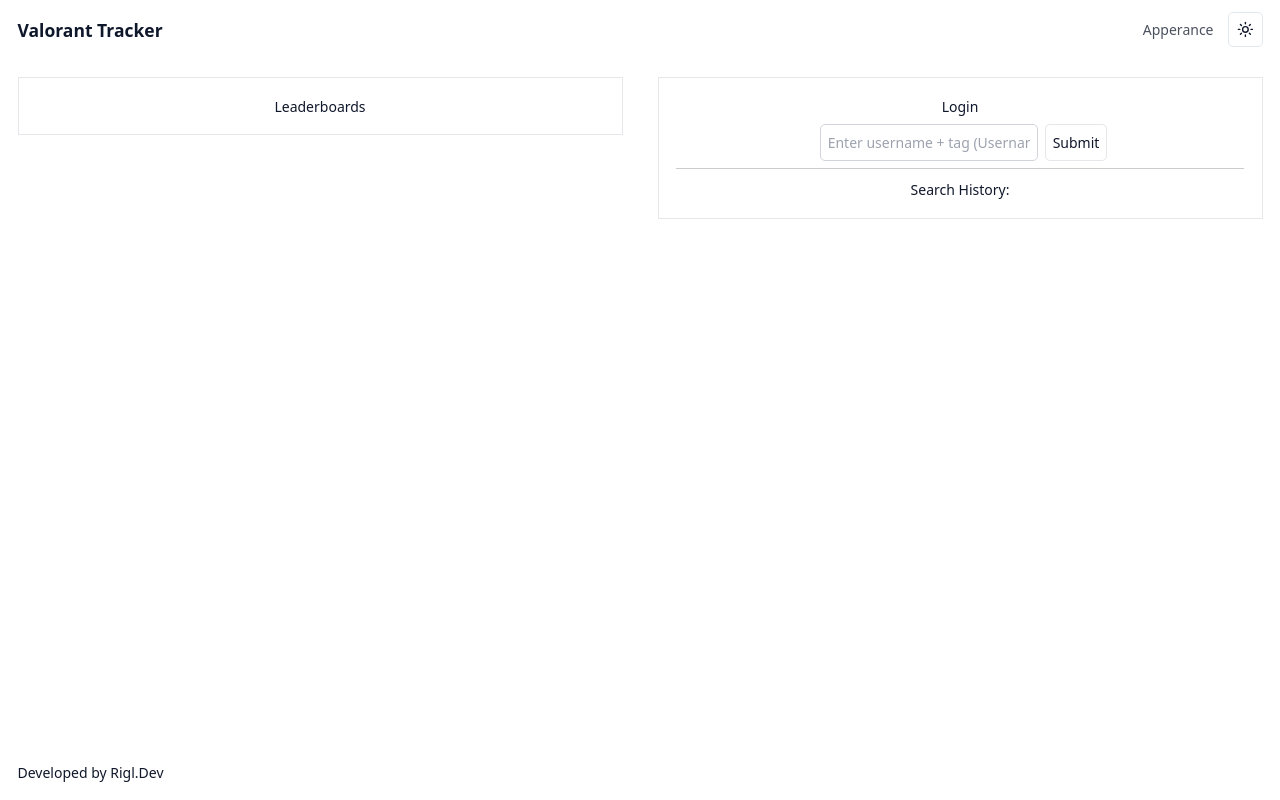
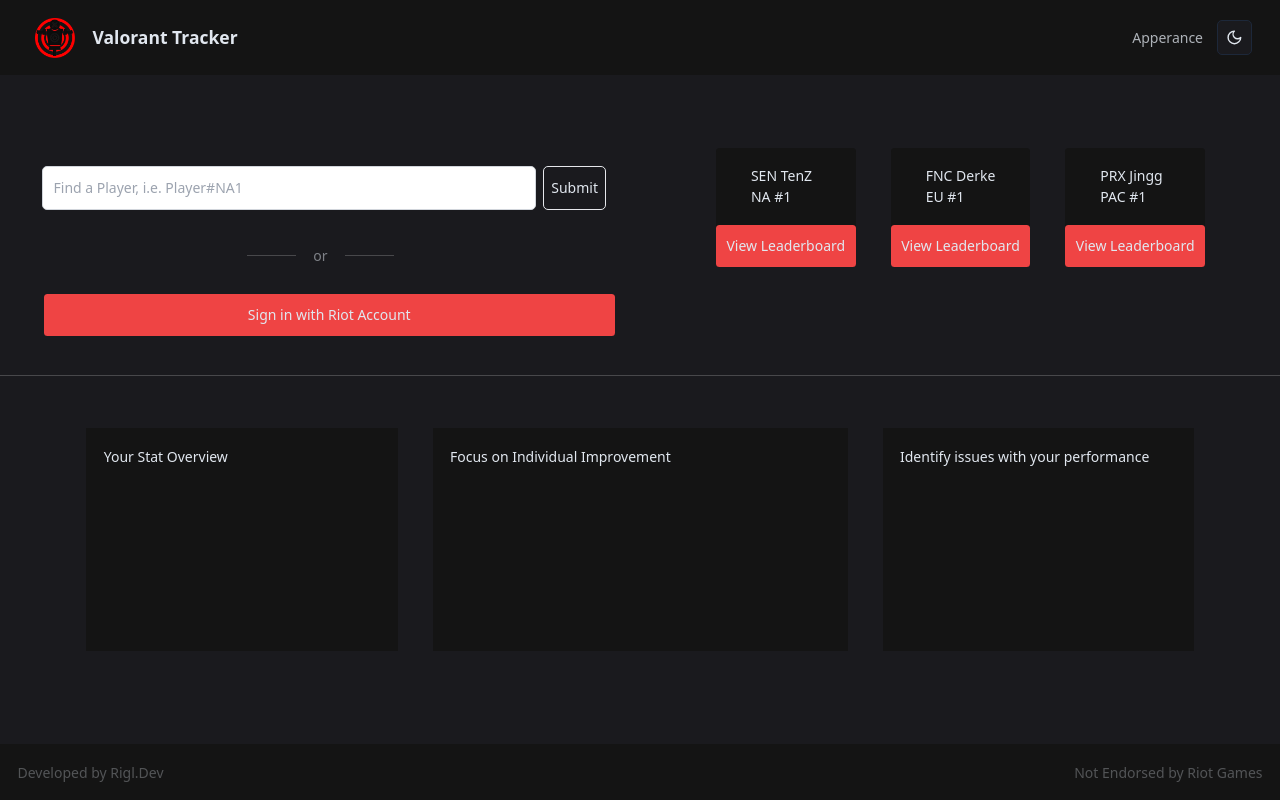
Before and after one commit to arigl/ValorantTracker, a React (Vite) app: page / in a window 1280 px wide. Built offline with nearby package versions, Linux system fonts and the light colour scheme.

Commit message:
homepage improvements

```diff
--- a/src/App.tsx
+++ b/src/App.tsx
@@ -231,7 +231,7 @@
 
   return (
     <>
-      <ThemeProvider defaultTheme="light" storageKey="vite-ui-theme">
+      <ThemeProvider defaultTheme="dark" storageKey="vite-ui-theme">
         {currentUser == "" && (
           <LoginScreen
             userName={currentUser}
--- a/src/components/LoginScreen.tsx
+++ b/src/components/LoginScreen.tsx
@@ -61,42 +61,49 @@
 
   return (
     <div className="flex flex-col min-h-screen">
-      <div className="flex flex-row justify-between">
-        <h1 className="text-center font-bold text-xl p-5">Valorant Tracker</h1>
-        <div className=" mr-5 flex flex-row items-center">
+      <div className="flex flex-row justify-between bg-header">
+        <div className="flex flex-row justify-center items-center gap-5 ml-10 pt-5 pb-5">
+          <img src="/ValTrackerLogo.png" width={40}></img>
+          <h1 className="text-center font-bold text-xl">Valorant Tracker</h1>
+        </div>
+
+        <div className=" mr-8 flex flex-row items-center">
           <h1 className="opacity-75 mr-4">Apperance</h1>
           <ModeToggle />
         </div>
       </div>
-
       <div className="flex flex-row flex-grow">
-        <div className="w-1/2">
+        {/* <div className="w-1/2">
           <div className="border m-5 p-5 text-center">
             <h1> Leaderboards</h1>
           </div>
-        </div>
-        <div className="w-1/2">
-          <div className="border m-5 p-5 text-center">
-            <h1> Login</h1>
-            <form onSubmit={handleFormSubmit}>
+        </div> */}
+        <div className="w-screen flex flex-col">
+          <div className="w-screen flex flex-row items-center">
+            <div className="flex flex-col w-1/2 h-1/2 m-5 p-5 text-left items-center gap-8">
+              {/* <h1> Login</h1> */}
+              <form
+                onSubmit={handleFormSubmit}
+                className="w-full flex flex-row"
+              >
                 <input
                   type="text"
-                placeholder="Enter username + tag (Username#Tag)"
+                  placeholder="Find a Player, i.e. Player#NA1"
                   value={usernameForm}
                   onChange={handleUsernameChange}
-                className="p-2 m-2 border border-gray-300 rounded-md text-black"
+                  className="p-3 m-2 border border-gray-300 rounded-md text-black w-full"
                 />
                 <button
                   type="submit"
-                className="p-2 border rounded-md hover:bg-red-400"
+                  className="p-2 mt-2 mb-2 border rounded-md hover:bg-red-400"
                 >
                   Submit
                 </button>
               </form>
-            <Separator className="bg-black opacity-20 flex justify-center items-center"></Separator>
-            <div className="mt-3">
-              <h1>Search History:</h1>
-              {storedUsernames.slice(0, 10).map((storedUsername, index) => (
+              {/* <Separator className="flex justify-center items-center"></Separator> */}
+              {/* <div className="mt-2">
+              <h1 className="mb-3">Search History:</h1>
+              {storedUsernames.slice(0, 1).map((storedUsername, index) => (
                 <div
                   key={index}
                   onClick={() => handleStoredUsernameSelect(storedUsername)}
@@ -105,12 +112,63 @@
                   {storedUsername}
                 </div>
               ))}
+            </div> */}
+              <div className="flex flex-row items-center gap-5 justify-center">
+                <Separator className="bg-white opacity-20" />
+                <h1 className="opacity-50">or</h1>
+                <Separator className="bg-white opacity-20" />
+              </div>
+              <button className="bg-red-500 p-3 w-full mb-5 rounded ml-5 hover:bg-red-700">
+                Sign in with Riot Account
+              </button>
+            </div>
+            <div className="w-1/2 h-1/2 m-5 flex flex-row gap-10 items-center justify-center">
+              <div className="bg-header flex flex-col rounded ">
+                <div className="pl-10 pr-10 pt-5 pb-5">
+                  <h1>SEN TenZ</h1>
+                  <h1>NA #1</h1>
+                </div>
+                <button className="bg-red-500 text-center p-3 rounded hover:bg-red-700">
+                  <p>View Leaderboard</p>
+                </button>
+              </div>
+              <div className="bg-header flex flex-col rounded ">
+                <div className="pl-10 pr-10 pt-5 pb-5">
+                  <h1>FNC Derke</h1>
+                  <h1>EU #1</h1>
+                </div>
+                <button className="bg-red-500 text-center p-3 rounded hover:bg-red-700">
+                  <p>View Leaderboard</p>
+                </button>
+              </div>
+              <div className="bg-header flex flex-col rounded ">
+                <div className="pl-10 pr-10 pt-5 pb-5">
+                  <h1>PRX Jingg</h1>
+                  <h1>PAC #1</h1>
+                </div>
+                <button className="bg-red-500 text-center p-3 rounded hover:bg-red-700">
+                  <p>View Leaderboard</p>
+                </button>
+              </div>
+            </div>
+          </div>
+          <Separator className="mt-10 mb-10 bg-white opacity-20"></Separator>
+          <div className="h-1/3 m-5 flex flex-row justify-center gap-10">
+            <div className="bg-header p-5 w-1/4">
+              <h1>Your Stat Overview</h1>
+            </div>
+            <div className="bg-header p-5 w-1/3">
+              <h1>Focus on Individual Improvement</h1>
+            </div>
+            <div className="bg-header p-5 w-1/4">
+              <h1>Identify issues with your performance</h1>
             </div>
           </div>
         </div>
       </div>
-      <footer className="p-5 mt-auto">
-        <h1>Developed by Rigl.Dev</h1>
+      <footer className="p-5 mt-auto bg-header flex flex-row justify-between">
+        <h1 className="opacity-30">Developed by Rigl.Dev</h1>
+        <h1 className="opacity-30">Not Endorsed by Riot Games</h1>
       </footer>
     </div>
   );
--- a/src/styles.css
+++ b/src/styles.css
@@ -35,13 +35,17 @@
     --destructive: 0 100% 50%;
     --destructive-foreground: 210 40% 98%;
 
+    --header: 210 40% 96.1%;
+    --header-foreground: 210 40% 98%;
+
     --ring: 215 20.2% 65.1%;
 
     --radius: 0.5rem;
   }
 
   .dark {
-    --background: 224 71% 4%;
+    /* --background: 224 71% 4%; */
+    --background: 240, 7%, 11%;
     --foreground: 213 31% 91%;
 
     --muted: 223 47% 11%;
@@ -68,6 +72,9 @@
     --destructive: 0 63% 31%;
     --destructive-foreground: 210 40% 98%;
 
+    --header: 0, 0%, 8%;
+    --header-foreground: 222.2 47.4% 1.2%;
+
     --ring: 216 34% 17%;
 
     --radius: 0.5rem;
--- a/tailwind.config.js
+++ b/tailwind.config.js
@@ -2,10 +2,10 @@
 module.exports = {
   darkMode: ["class"],
   content: [
-    './pages/**/*.{ts,tsx}',
-    './components/**/*.{ts,tsx}',
-    './app/**/*.{ts,tsx}',
-    './src/**/*.{ts,tsx}',
+    "./pages/**/*.{ts,tsx}",
+    "./components/**/*.{ts,tsx}",
+    "./app/**/*.{ts,tsx}",
+    "./src/**/*.{ts,tsx}",
   ],
   prefix: "",
   theme: {
@@ -51,6 +51,10 @@
           DEFAULT: "hsl(var(--card))",
           foreground: "hsl(var(--card-foreground))",
         },
+        header: {
+          DEFAULT: "hsl(var(--header))",
+          foreground: "hsl(var(--header-foreground))",
+        },
       },
       borderRadius: {
         lg: "var(--radius)",
@@ -74,4 +78,4 @@
     },
   },
   plugins: [require("tailwindcss-animate")],
-}
+};
```
Also changed, not shown: public/ValTrackerLogo.png (added). Lines whose indentation alone changed are shown as unchanged.
